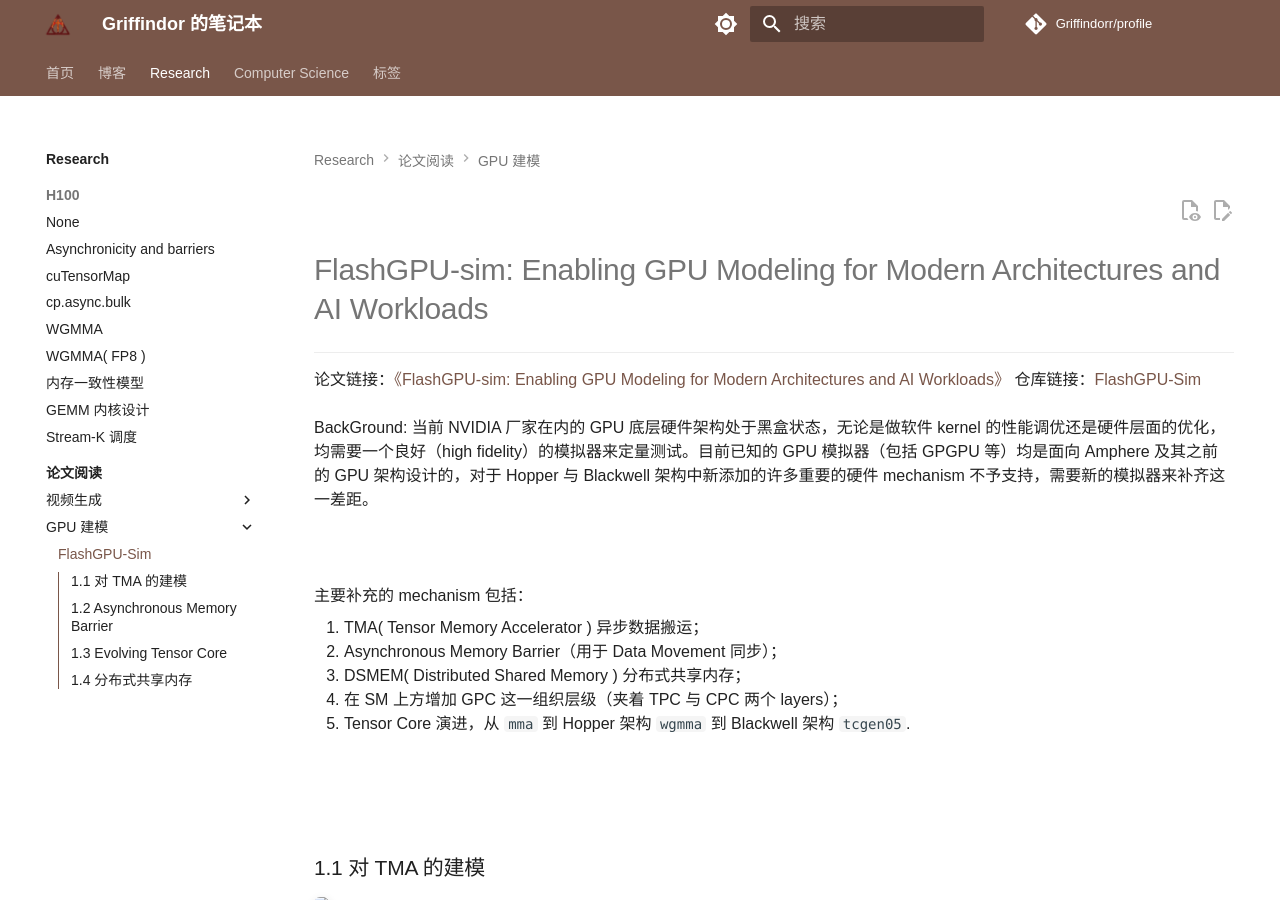
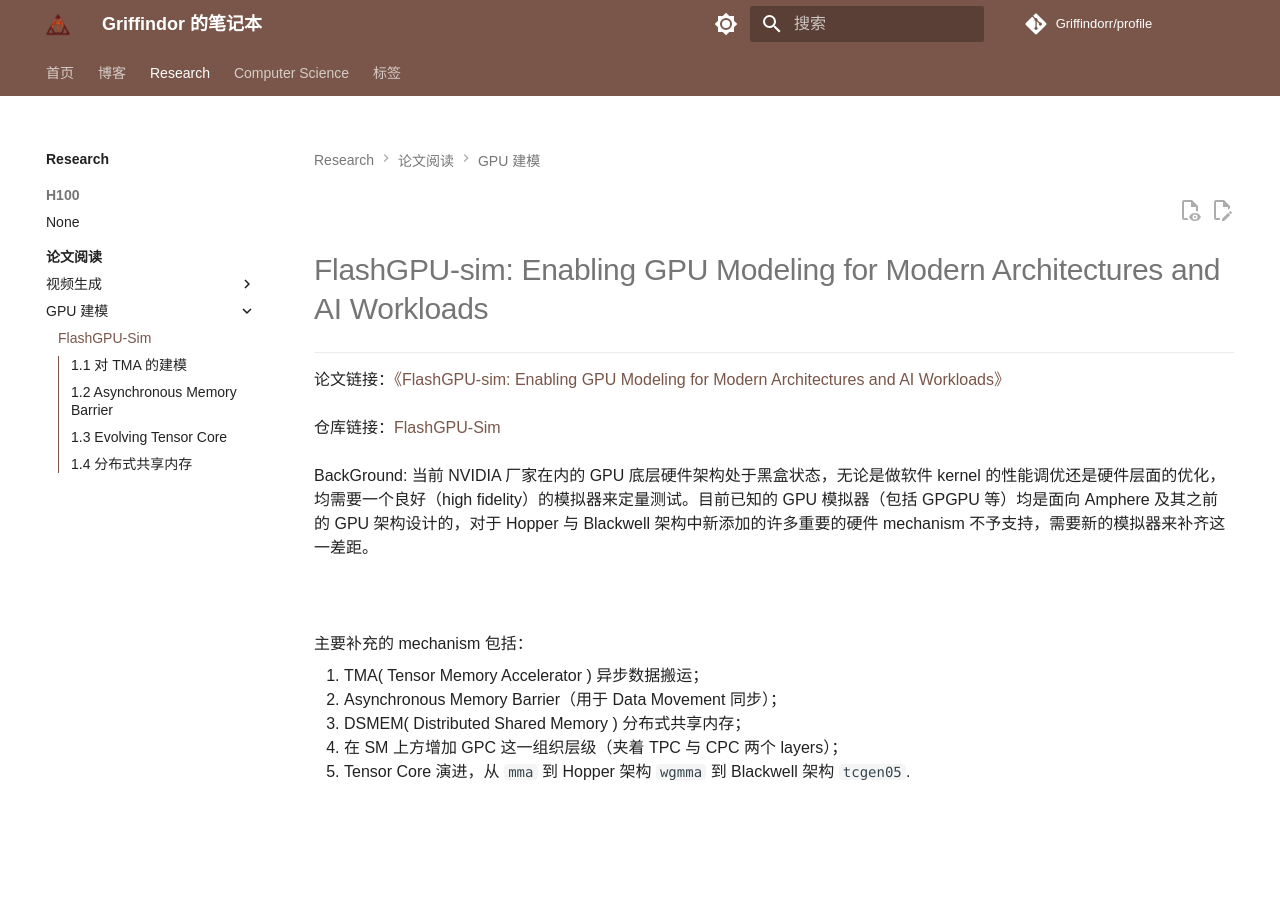
Before and after one commit to Griffindorr/profile, an MkDocs documentation site: the page built from docs/research/paper_reading/gpu-sim/FlashGPU-Sim.md, in a window 1280 px wide and 900 px high. Built offline with MkDocs 1.6.1 and Material for MkDocs 9.7.7, drawn with Linux system fonts in a browser that asks for light colours; comment, search, counter and statistics services are not loaded; a style sheet for code colours, icons or effects is not loaded; some of the changed lines change nothing that is shown.

Commit message:
hide h100 dir related articles

```diff
--- a/docs/research/paper_reading/gpu-sim/FlashGPU-Sim.md
+++ b/docs/research/paper_reading/gpu-sim/FlashGPU-Sim.md
@@ -1,6 +1,7 @@
 # FlashGPU-sim: Enabling GPU Modeling for  Modern Architectures and AI Workloads
 
 论文链接：[《FlashGPU-sim: Enabling GPU Modeling for  Modern Architectures and AI Workloads》](https://arxiv.org/pdf/2609.15311)
+
 仓库链接：[FlashGPU-Sim](https://github.com/FlashGPU-Sim/FlashGPU-Sim)
 
 **BackGround**: 当前 NVIDIA 厂家在内的 GPU 底层硬件架构处于黑盒状态，无论是做软件 kernel 的性能调优还是硬件层面的优化，均需要一个良好（high fidelity）的模拟器来定量测试。目前已知的 GPU 模拟器（包括 GPGPU 等）均是面向 Amphere 及其之前的 GPU 架构设计的，对于 Hopper 与 Blackwell 架构中新添加的许多重要的硬件 mechanism 不予支持，需要新的模拟器来补齐这一差距。
--- a/mkdocs.yml
+++ b/mkdocs.yml
@@ -202,14 +202,14 @@
       - research/index.md
       - H100:
           - research/h100/index.md
-          - Asynchronicity and barriers: research/h100/asynchronicity_and_barriers.md
-          - cuTensorMap: research/h100/cuTensorMap.md
-          - cp.async.bulk: research/h100/cp_async_bulk.md
-          - WGMMA: research/h100/wgmma_1.md
-          - WGMMA( FP8 ): research/h100/wgmma_2.md
-          - 内存一致性模型: research/h100/memory_model.md
-          - GEMM 内核设计: research/h100/kernel_design.md
-          - Stream-K 调度: research/h100/stream_k.md
+          # - Asynchronicity and barriers: research/h100/asynchronicity_and_barriers.md
+          # - cuTensorMap: research/h100/cuTensorMap.md
+          # - cp.async.bulk: research/h100/cp_async_bulk.md
+          # - WGMMA: research/h100/wgmma_1.md
+          # - WGMMA( FP8 ): research/h100/wgmma_2.md
+          # - 内存一致性模型: research/h100/memory_model.md
+          # - GEMM 内核设计: research/h100/kernel_design.md
+          # - Stream-K 调度: research/h100/stream_k.md
       - 论文阅读:
           - research/paper_reading/index.md
           - 视频生成:
```
